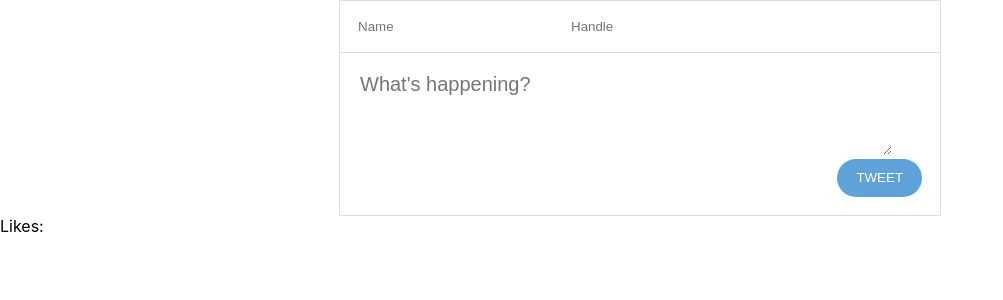
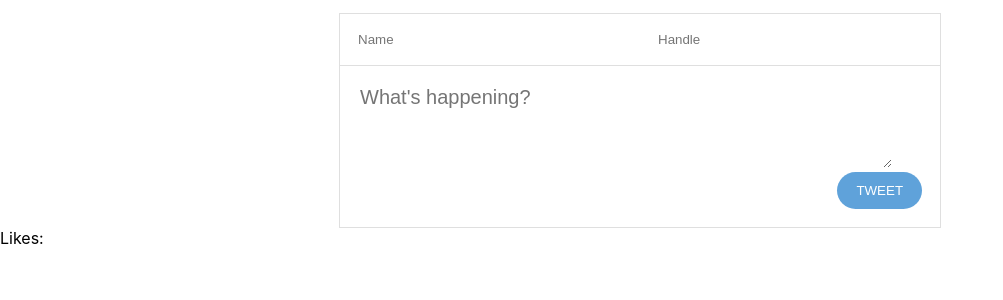
Before and after one commit to jip68660/build_simple_twitter, a React (Create React App) app: page / in a window 1280 px wide. Shown: the top 300 px of the page, without its empty margins (0-1003 px from the left). Built offline with nearby package versions, Linux system fonts and the light colour scheme.

Commit message:
change layout in StatusInput

```diff
--- a/src/components/StatusInput.css
+++ b/src/components/StatusInput.css
@@ -2,20 +2,25 @@
     display: flex;
     flex-direction: column;
     margin: auto;
+    margin-top: 1%;
     width: 600px;
     border: 1px solid rgb(223, 223, 223);
 }
 .topContent {
     display: flex;
-    flex: auto;
+    flex-direction: row;
     border-bottom: 1px solid rgb(223, 223, 223);
 }
 .getName {
+    display: flex;
+    width: 44%;
     outline: none;
     padding: 3%;
     border: none;
 }
 .getHandle {
+    display: flex;
+    width: 44%;
     outline: none;
     padding: 3%;
     border: none;
```
